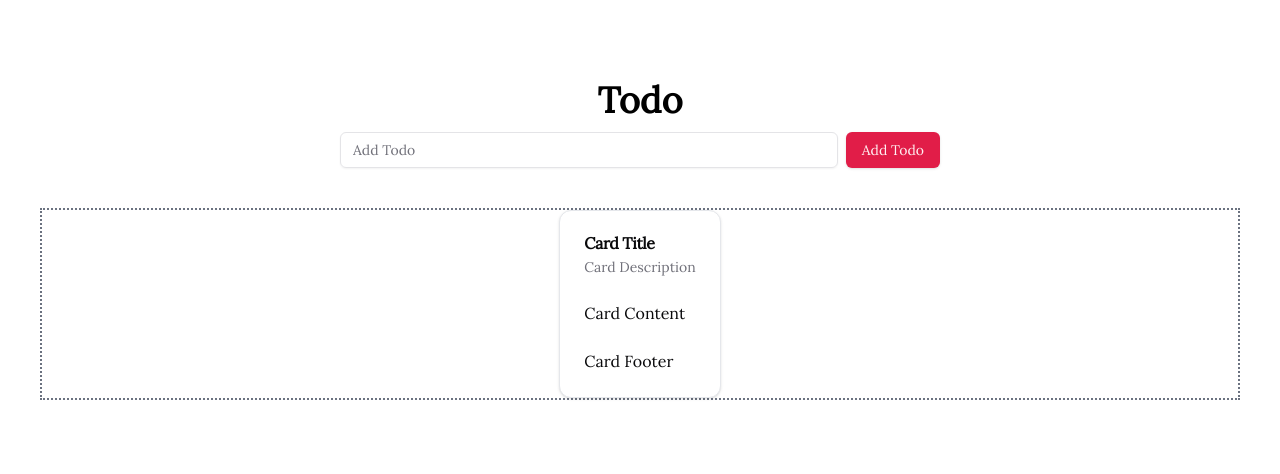
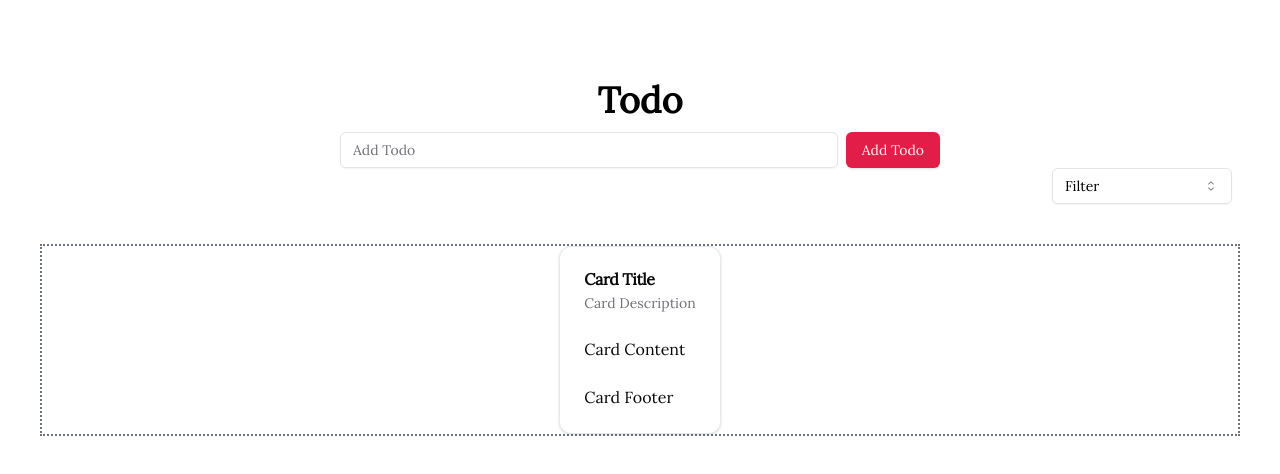
Before and after one commit to StarDust130/MindFuel, a Next.js app in the folder client/: page /todo in a window 1280 px wide. Shown: the top 474 px of the page. Built offline with nearby package versions, Linux system fonts and the light colour scheme.

Commit message:
Refactor TodoFilter component to include sorting functionality and update Select placeholder

```diff
--- /dev/null
+++ b/client/src/components/screens/todo/TodoFilter.tsx
@@ -0,0 +1,32 @@
+
+import {
+  Select,
+  SelectContent,
+  SelectItem,
+  SelectTrigger,
+  SelectValue,
+} from "@/components/ui/select";
+
+const TodoFilter = () => {
+  return (
+    <div>
+      {" "}
+      <div className="mr-2">
+        <Select>
+          <SelectTrigger className="w-[180px]">
+            <SelectValue placeholder="Filter" />
+            {/* Show the selected option */}
+          </SelectTrigger>
+          <SelectContent>
+            <SelectItem value="all">All Users</SelectItem>
+            <SelectItem value="new">Newest First</SelectItem>
+            <SelectItem value="old">Oldest First</SelectItem>
+            <SelectItem value="ascending">Username: (A to Z)</SelectItem>
+            <SelectItem value="descending">Username: (Z to A)</SelectItem>
+          </SelectContent>
+        </Select>
+      </div>
+    </div>
+  );
+}
+export default TodoFilter
--- a/client/src/components/screens/todo/TodoPage.tsx
+++ b/client/src/components/screens/todo/TodoPage.tsx
@@ -1,28 +1,29 @@
-import { Button } from "@/components/ui/button"
-import { Input } from "@/components/ui/input"
-import TodoTable from "./TodoTable"
-
+import { Button } from "@/components/ui/button";
+import { Input } from "@/components/ui/input";
+import TodoTable from "./TodoTable";
+import TodoFilter from "./TodoFilter";
 
 const TodoPage = () => {
   return (
     <>
-
-    <div className="flex flex-col py-20 items-center h-screen w-full px-10">
-
+      <div className="flex flex-col py-20 items-center h-screen w-full px-10">
         <h1 className="text-center text-4xl font-bold">Todo</h1>
 
+        {/* //! Todo Header */}
+
         <div className="flex justify-center items-center w-1/2 gap-2 mt-3">
-            <Input placeholder="Add Todo" />
-            <Button variant={"default"}>Add Todo</Button>
+          <Input placeholder="Add Todo" />
+          <Button variant={"default"}>Add Todo</Button>
         </div>
+
+        <div className="flex items-center justify-end w-full">
+          <TodoFilter />
+        </div>
+
+        {/* //! Todo table */}
         <TodoTable />
-
-
-
-
-    </div>
-
+      </div>
     </>
-  )
-}
-export default TodoPage
+  );
+};
+export default TodoPage;
```
